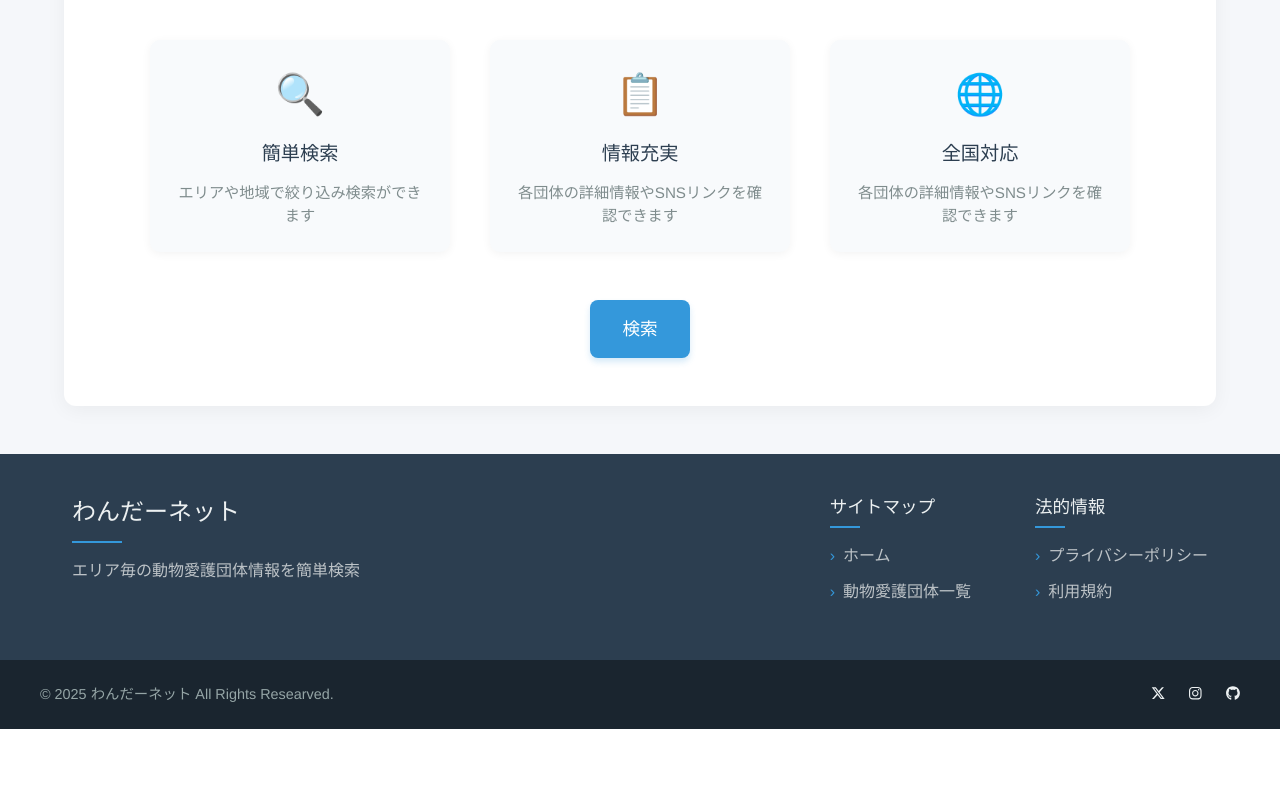
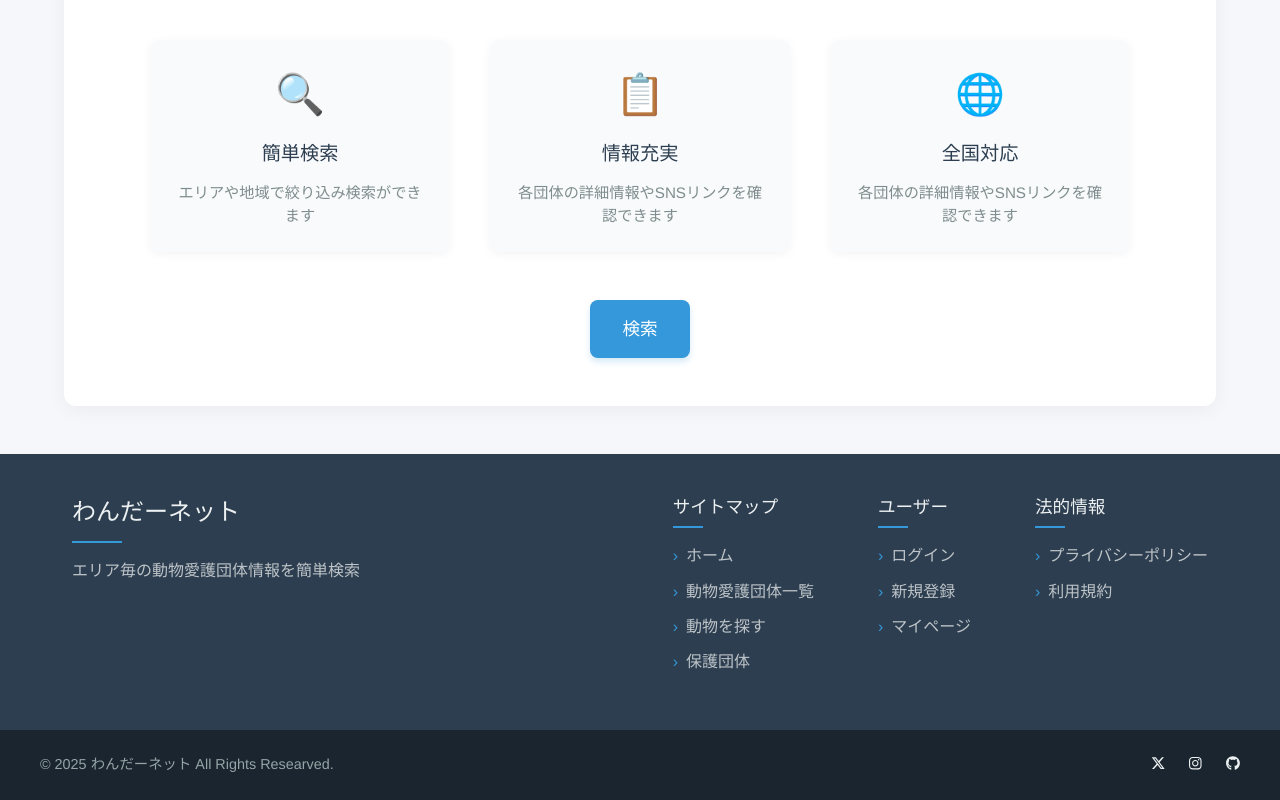
Before and after one commit to yasu0903/hogo_dog, a React (Vite) app: page / in a window 1280 px wide. Shown: the part 329-1129 px from the top of the page. Before the commit the page ends 1058 px from the top, so only its background shows below. Built offline with nearby package versions, Linux system fonts and the light colour scheme; no server answers.

Commit message:
fix: Footer

```diff
--- a/src/components/common/Footer/index.jsx
+++ b/src/components/common/Footer/index.jsx
@@ -27,6 +27,19 @@ const Footer = () => {
               <ul>
                 <li><Link to="/">{FOOTER_MESSAGES.HOME}</Link></li>
                 <li><Link to="/organizations">{FOOTER_MESSAGES.ORGANIZAIONS}</Link></li>
+                <li><Link to="/animals">動物を探す</Link></li>
+                <li><Link to="/shelters">保護団体</Link></li>
+              </ul>
+            </div>
+          </div>
+
+          <div className={styles.linkColumn}>
+            <div className={styles.linkSection}>
+              <h3>ユーザー</h3>
+              <ul>
+                <li><Link to="/login">ログイン</Link></li>
+                <li><Link to="/register">新規登録</Link></li>
+                <li><Link to="/dashboard">マイページ</Link></li>
               </ul>
             </div>
           </div>
```
